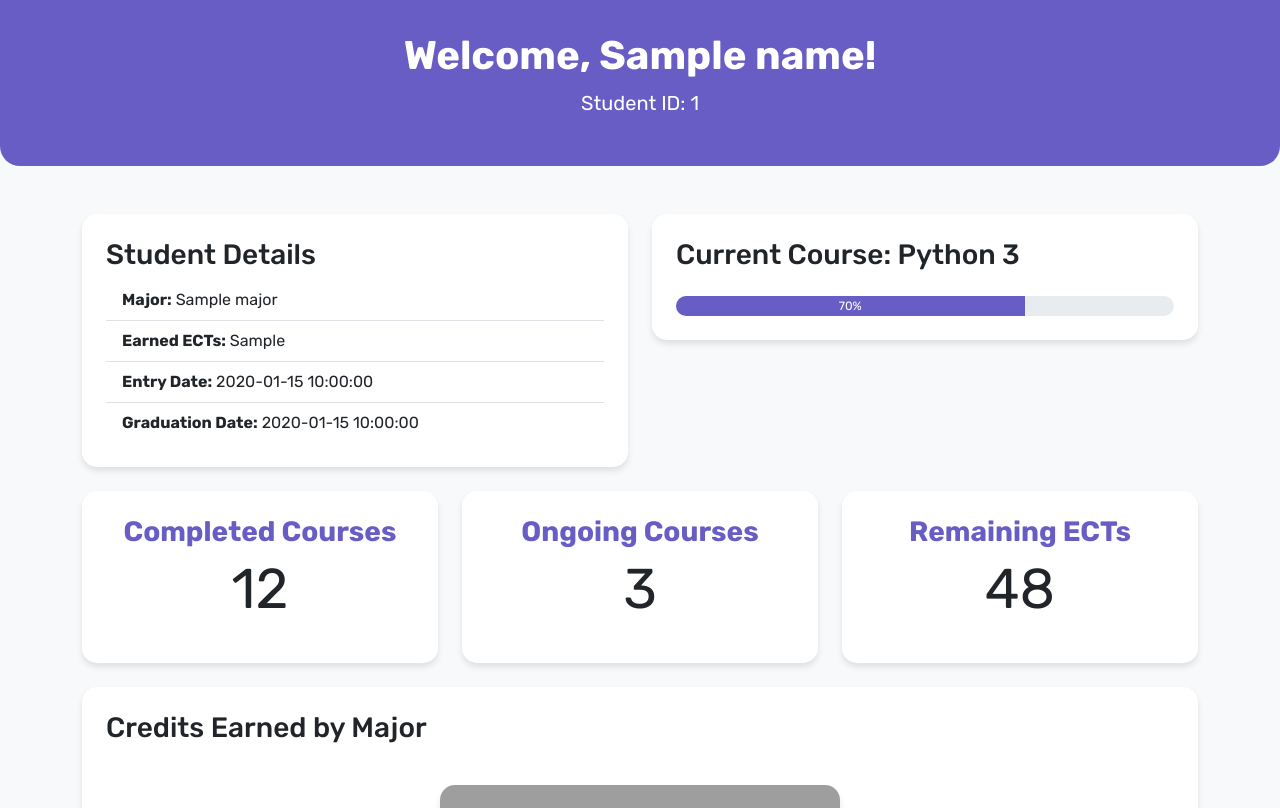
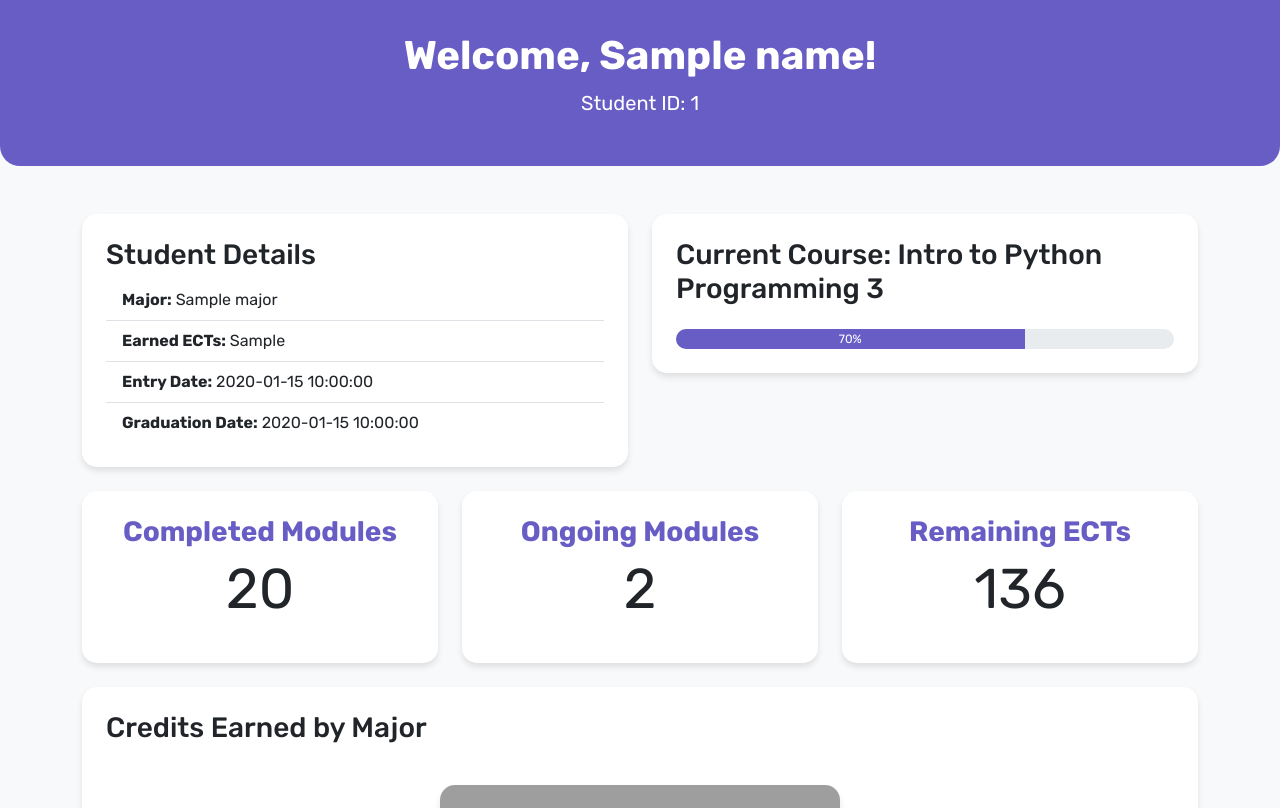
Before and after one commit to Akbo27/Student-LMS-System, a Flask app: template templates/dashboard.html in a window 1280 px wide. Shown: the top 808 px of the page. Run offline with Flask 3, Linux system fonts and the light colour scheme; the template is opened without the code that fills it: most values are stand-ins (such as "Sample title", 1, 10 or a date in 2020); grey boxes are pictures that could not be loaded.

```diff
--- a/aihandler.py
+++ b/aihandler.py
@@ -18,7 +18,9 @@ class LLMInterface:
         prompt = f"""
         The following are the academic grades of a student across various modules:
 
+
         {grades_data}
+
 
         Provide insights and suggest areas for improvement.
         """
@@ -29,6 +31,7 @@ class LLMInterface:
                 messages=[{"role": "user", "content": prompt}]
             )
 
+
             return response.choices[0].message.content
 
         except Exception as e:
--- a/app.py
+++ b/app.py
@@ -23,11 +23,13 @@ def login():
         name = request.form["name"]
         student_id = request.form["student_id"]
 
+
         conn = sqlite3.connect(STUDENT_DB)
         cursor = conn.cursor()
         cursor.execute("SELECT * FROM students WHERE name = ? AND student_id = ?", (name, student_id))
         student = cursor.fetchone()
         conn.close()
+
 
         if student:
             session["student_id"] = student_id
@@ -75,6 +77,7 @@ def dashboard():
         credit_labels = ["CS", "DS", "ID", "HTE", "DM"]
         credit_values = list(credits)
 
+
         plt.figure(figsize=(6, 6))
         plt.pie(credit_values, labels=credit_labels, autopct="%1.1f%%",
                 colors=["#ff9999","#66b3ff","#99ff99","#ffcc99","#c2c2f0"])
@@ -89,6 +92,7 @@ def dashboard():
 
     ai_insights = llm.generate_response(grade_summary) if grades else "No academic records found."
 
+
     return render_template("dashboard.html", name=name, major=major, credits_earned=credits_earned,
                            entry_date=entry_date, graduation_date=graduation_date,
                            credit_values=credits, student_id=student_id, pie_chart=pie_chart_path,
--- a/templates/dashboard.html
+++ b/templates/dashboard.html
@@ -82,7 +82,7 @@
             <!-- Current Course Progress Card -->
             <div class="col-md-6 mb-4">
                 <div class="card p-4">
-                    <h3 class="card-title">Current Course: Python 3</h3>
+                    <h3 class="card-title">Current Course: Intro to Python Programming 3</h3>
                     <div class="progress mt-3">
                         <div class="progress-bar" style="width: 70%;">70%</div>
                     </div>
@@ -94,20 +94,20 @@
         <div class="row">
             <div class="col-md-4 mb-4">
                 <div class="stat-card">
-                    <h3>Completed Courses</h3>
-                    <p class="display-4">12</p>
+                    <h3>Completed Modules</h3>
+                    <p class="display-4">20</p>
                 </div>
             </div>
             <div class="col-md-4 mb-4">
                 <div class="stat-card">
-                    <h3>Ongoing Courses</h3>
-                    <p class="display-4">3</p>
+                    <h3>Ongoing Modules</h3>
+                    <p class="display-4">2</p>
                 </div>
             </div>
             <div class="col-md-4 mb-4">
                 <div class="stat-card">
                     <h3>Remaining ECTs</h3>
-                    <p class="display-4">48</p>
+                    <p class="display-4">136</p>
                 </div>
             </div>
         </div>
```
